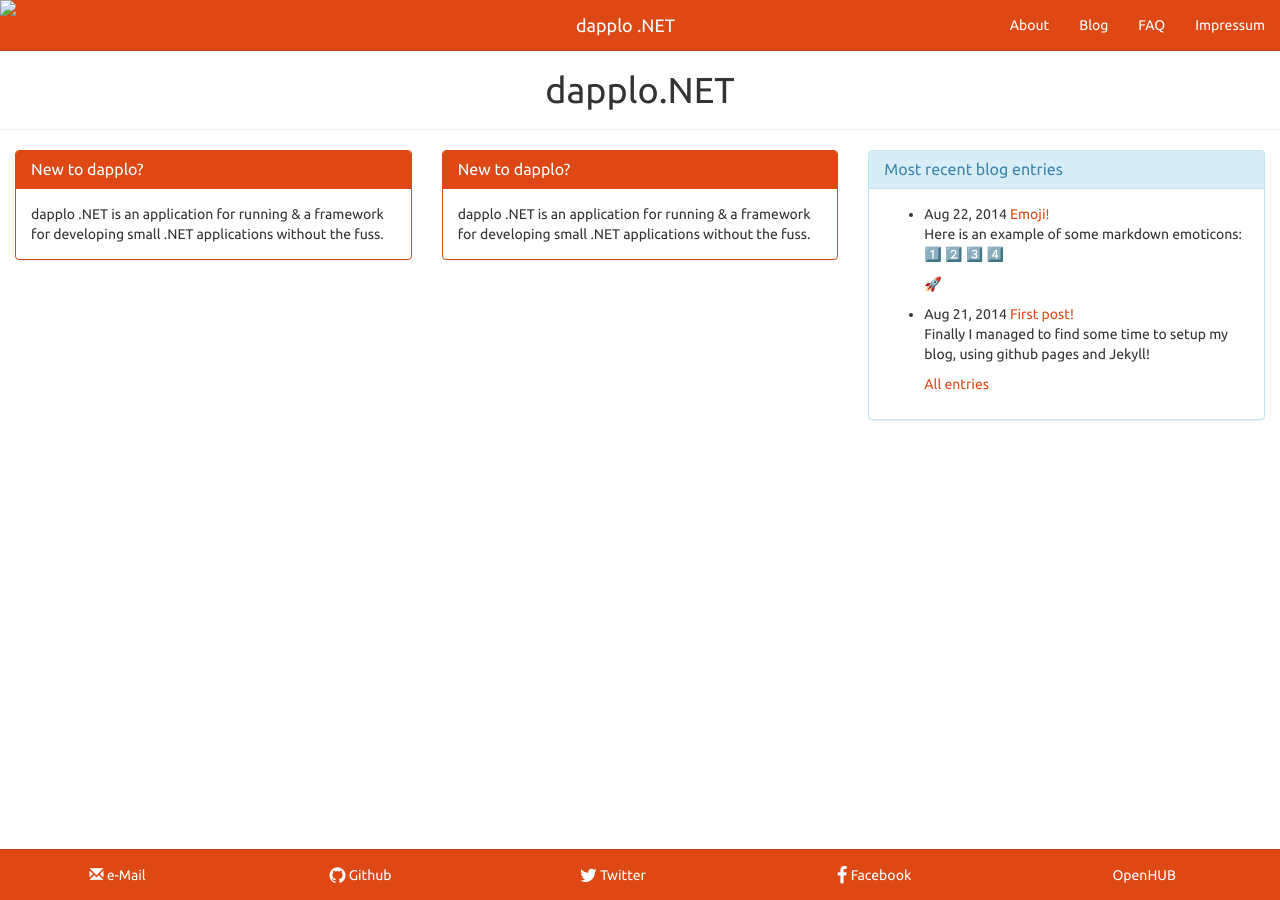
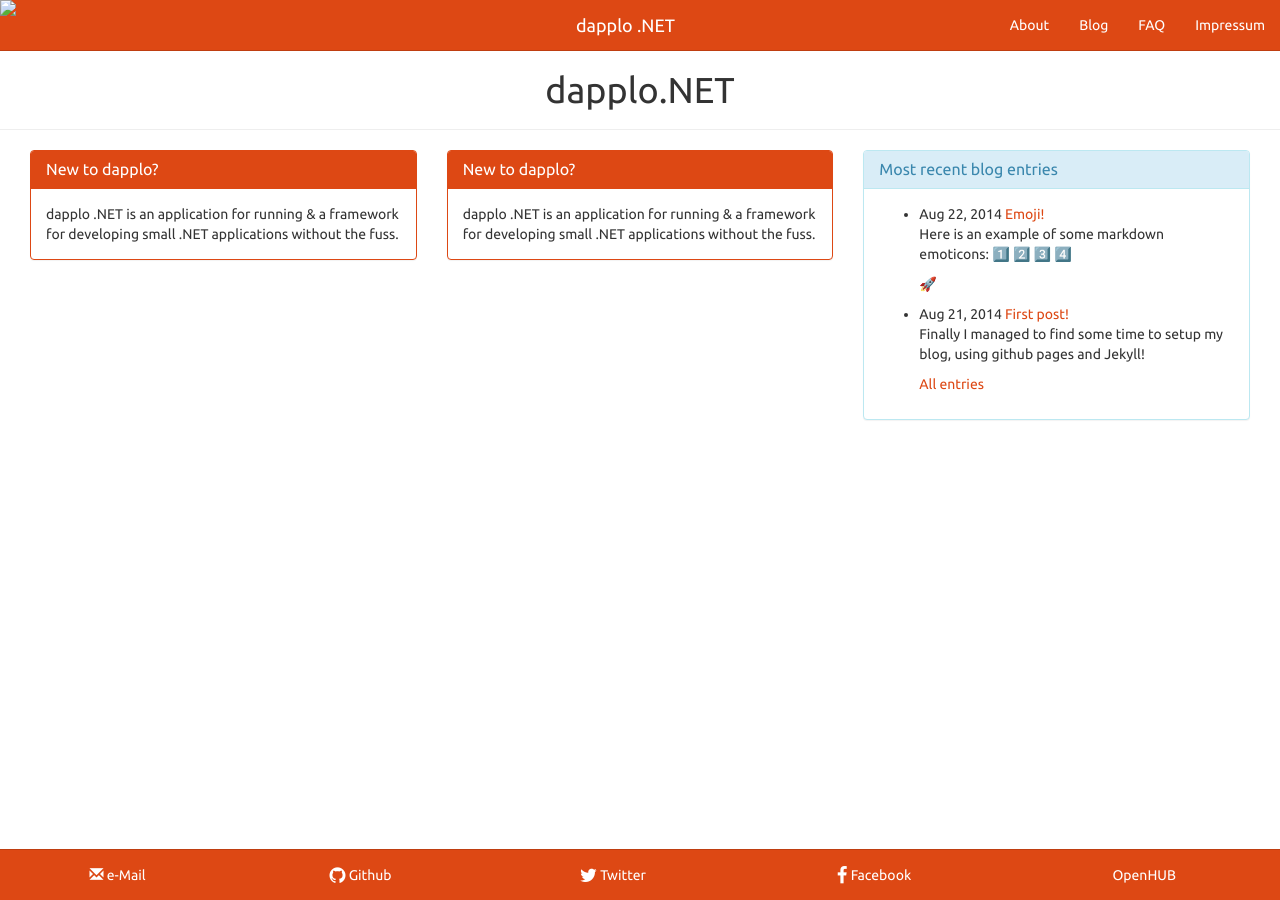
Before and after one commit to dapplo/dapplo.github.io, a Jekyll site: the page built from pages/index.html, in a window 1280 px wide. Built offline with Jekyll 4.4.1, drawn with Linux system fonts in a browser that asks for light colours; nearby versions of some CDN libraries; emoji names are drawn with the system emoji font; Markdown is read by kramdown in place of the engine named in the settings.

Commit message:
Just playing around

```diff
--- a/pages/index.html
+++ b/pages/index.html
@@ -3,8 +3,7 @@ layout: fullpage
 permalink: /
 title: dapplo.NET
 ---
-<div class="row">
-<div class="col-md-4">
+<div class="col-md-4 col-sm-4">
 <div class="panel panel-primary" >
 <div class="panel-heading">
 <h3 class="panel-title">New to dapplo?</h3>
@@ -26,7 +25,7 @@ title: dapplo.NET
 </div>
 </div>
 
-<div class="col-md-4 col-sm-3">
+<div class="col-md-4 col-sm-4">
 <div class="panel panel-info" >
 <div class="panel-heading">
 <h3 class="panel-title">Most recent blog entries</h3>
```
